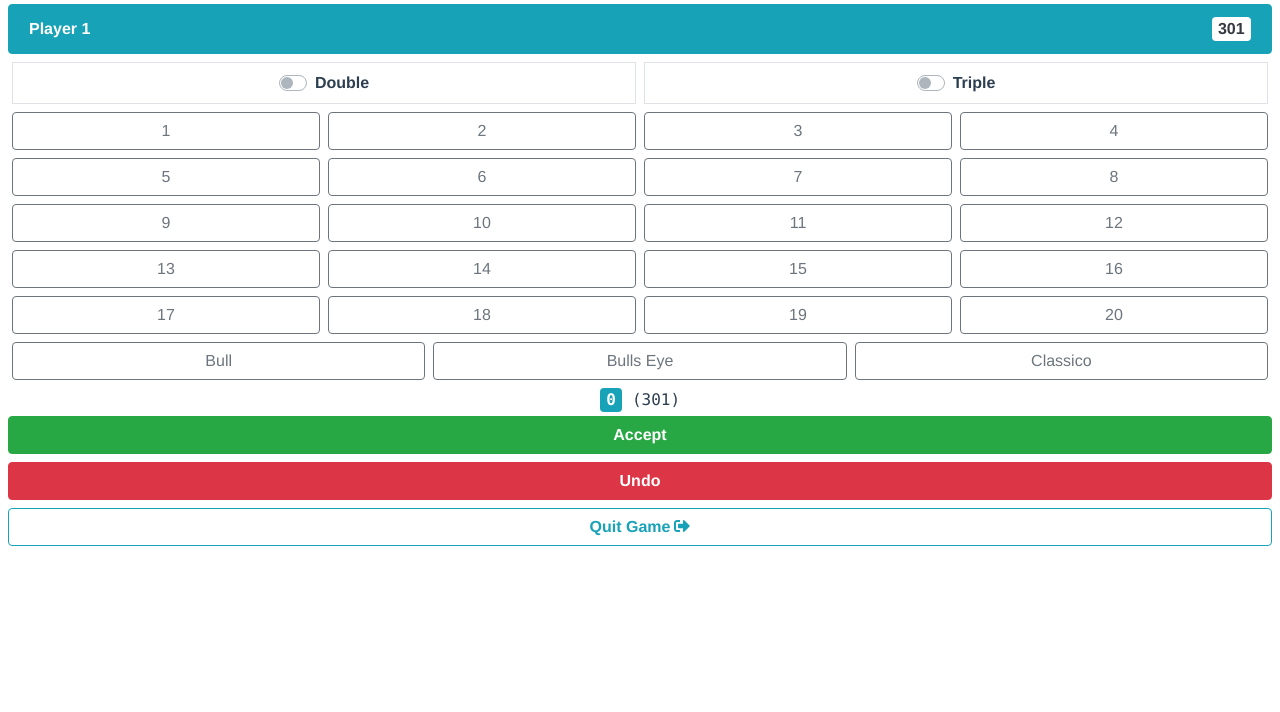
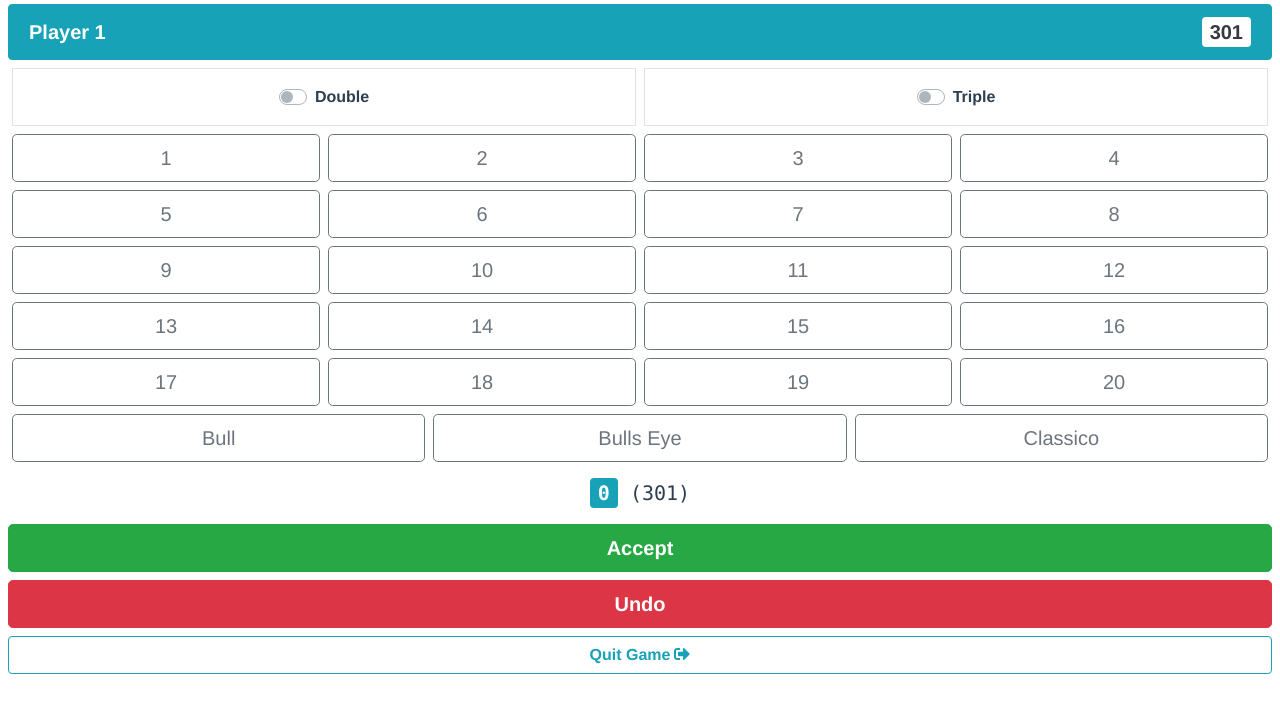
Before and after one commit to raidm3/dart-counter-vue, a Vue app: page / in a window 1280 px wide. Both pictures are taken after a click on the button "Let's Dart!". Shown: the top 712 px of the page. Built offline with nearby package versions, Linux system fonts and the light colour scheme.

Commit message:
Increase performance on drag and drop list and increase button and font size

```diff
--- a/src/components/pages/Home.vue
+++ b/src/components/pages/Home.vue
@@ -85,10 +85,9 @@
                     @click="addNewPlayer"
                 >
                     <button
-                        :type="playerNames.length >= 4 ? '' : 'button'"
-                        class="d-flex align-items-center px-3"
-                        :class="[ playerNames.length >= 4 ?
-                            'text-disabled' : 'text-success']"
+                        type="button"
+                        class="btn btn-success d-flex align-items-center px-3"
+                        :disabled="playerNames.length >= 4"
                     >
                         <font-awesome-icon :icon="['fas', 'plus']" />
                     </button>
@@ -105,8 +104,8 @@
             >
                 <transition-group type="transition" :name="!isDragging ? 'flip-list' : null">
                     <div
-                        v-for="(name, index) in playerNames"
-                        :key="index"
+                        v-for="(player, index) in playerNames"
+                        :key="player.id"
                         class="input-group pt-2"
                     >
                         <div class="input-group-prepend border handle">
@@ -115,10 +114,10 @@
                             </span>
                         </div>
                         <input
-                            v-model="playerNames[index]"
+                            v-model="player.name"
                             type="text"
                             class="form-control"
-                            :placeholder="name"
+                            :placeholder="player.name"
                             @click="preSelectText">
 
                         <div
@@ -126,9 +125,9 @@
                             @click="removePlayer(index)"
                         >
                             <button
-                                :type="playerNames.length === 1 ? '' : 'button'"
-                                class="d-flex align-items-center px-3"
-                                :class="[ playerNames.length === 1 ? 'text-disabled' : 'text-danger']"
+                                type="button"
+                                class="btn btn-danger px-3 d-flex align-items-center"
+                                :disabled="playerNames.length === 1"
                             >
                                 <font-awesome-icon :icon="['fas', 'times']"/>
                             </button>
@@ -141,7 +140,7 @@
 
     <div class="m-2">
         <button
-            class="btn btn-block btn-primary"
+            class="btn btn-lg btn-block btn-primary"
             @click="startGame"
         >
             <b>Let's Dart!</b>
@@ -162,8 +161,9 @@ export default {
 
     data() {
         return {
-            playerNames: ['Player 1'],
+            playerNames: [ { id: 1, name: 'Player 1' } ],
             newPlayer: '',
+            newPlayerId: 2,
             isDragging: false,
         };
     },
@@ -225,9 +225,9 @@ export default {
             }
 
             if (this.newPlayer === '') {
-                this.playerNames.push(`Player ${this.playerNames.length+1}`);
+                this.playerNames.push({ id: this.newPlayerId++, name: `Player ${this.playerNames.length+1}` });
             } else {
-                this.playerNames.push(this.newPlayer);
+                this.playerNames.push({ id: this.newPlayerId++, name: this.newPlayer });
             }
 
             this.newPlayer = '';
--- a/src/components/pages/Play.vue
+++ b/src/components/pages/Play.vue
@@ -72,15 +72,15 @@
             :activePlayerScore="activePlayerScore"
         />
 
-        <div class="mx-2">
+        <div class="m-2">
             <button
-                class="btn btn-block btn-success"
+                class="btn btn-lg btn-block btn-success"
                 @click="setPlayerScore()"
             >
                 <b>Accept</b>
             </button>
             <button
-                class="btn btn-block btn-danger"
+                class="btn btn-lg btn-block btn-danger"
                 @click="undoLastScore()"
             >
                 <b>Undo</b>
--- a/src/components/pages/Victory.vue
+++ b/src/components/pages/Victory.vue
@@ -14,13 +14,13 @@
         </div>
         <div class="mx-2">
             <button
-                class="btn btn-primary btn-block"
+                class="btn btn-lg btn-primary btn-block"
                 @click="rematch()"
             >
                 <b>Rematch</b>
             </button>
             <button
-                class="btn btn-secondary btn-block"
+                class="btn btn-lg btn-secondary btn-block"
                 @click="backToHome()"
             >
                 <b>Back to Home</b>
--- a/src/components/players/PlayersHeaderItem.vue
+++ b/src/components/players/PlayersHeaderItem.vue
@@ -2,12 +2,13 @@
     <li
         class="list-group-item d-flex justify-content-between align-items-center"
         :class="isActive ? 'active' : ''"
+        style="font-size: 1.25rem;"
     >
         <b>{{ playerName }}</b>
         <span
             class="badge badge-primary"
             :class="isActive ? 'bg-white text-dark' : ''"
-            style="font-size: 100%;"
+            style="font-size: 1.25rem;"
         >
             <AnimatedNumber :number="playerScore"/>
         </span>
--- a/src/components/scores/ScoreButton.vue
+++ b/src/components/scores/ScoreButton.vue
@@ -1,7 +1,7 @@
 <template>
     <button
         type="button"
-        class="btn btn-block btn-outline-secondary"
+        class="btn btn-lg btn-block btn-outline-secondary px-1"
         aria-pressed="false"
         @click="numberClicked"
     >
--- a/src/components/scores/ScoreLine.vue
+++ b/src/components/scores/ScoreLine.vue
@@ -1,6 +1,9 @@
 <template>
-    <div>
-        <p class="text-monospace mb-1">
+    <div class="pt-2 pb-1">
+        <p
+            class="text-monospace mb-1"
+            style="font-size: 1.25rem;"
+        >
             <transition-group name="list">
                 <span
                     v-for="(score, index) in scores"
@@ -15,7 +18,7 @@
 
             <span
                 class="badge badge-primary"
-                style="font-size: 1rem;"
+                style="font-size: 1.25rem;"
             >
                 <AnimatedNumber :number="scoreSum"/>
             </span>
@@ -76,14 +79,14 @@ export default {
 
 <style scoped>
 .list-item {
-  transition: all 1s;
+  transition: all 0.5s;
 }
 .list-enter, .list-leave-to {
   opacity: 0;
   transform: translateY(30px);
 }
 .list-move {
-  transition: transform 1s;
+  transition: transform 0.5s;
 }
 .list-leave-active {
   position: absolute;
--- a/src/components/scores/ScoreMultipliers.vue
+++ b/src/components/scores/ScoreMultipliers.vue
@@ -1,7 +1,7 @@
 <template>
     <div class="row mx-2 mt-2">
         <div class="col-6 px-1">
-            <div class="custom-control custom-switch border py-2">
+            <div class="custom-control custom-switch border py-3">
                 <input
                     type="checkbox"
                     class="custom-control-input"
@@ -12,7 +12,7 @@
             </div>
         </div>
         <div class="col-6 px-1">
-            <div class="custom-control custom-switch border py-2">
+            <div class="custom-control custom-switch border py-3">
                 <input
                     type="checkbox"
                     class="custom-control-input"
--- a/src/store/mutations.js
+++ b/src/store/mutations.js
@@ -26,7 +26,7 @@ export default {
         for (let index = 0; index < payload.names.length; index++) {
             state.players.push({
                 id: index+1,
-                name: payload.names[index],
+                name: payload.names[index].name,
                 score: payload.mode.score,
                 active: index == 0 ? true : false,
                 winner: false,
```
